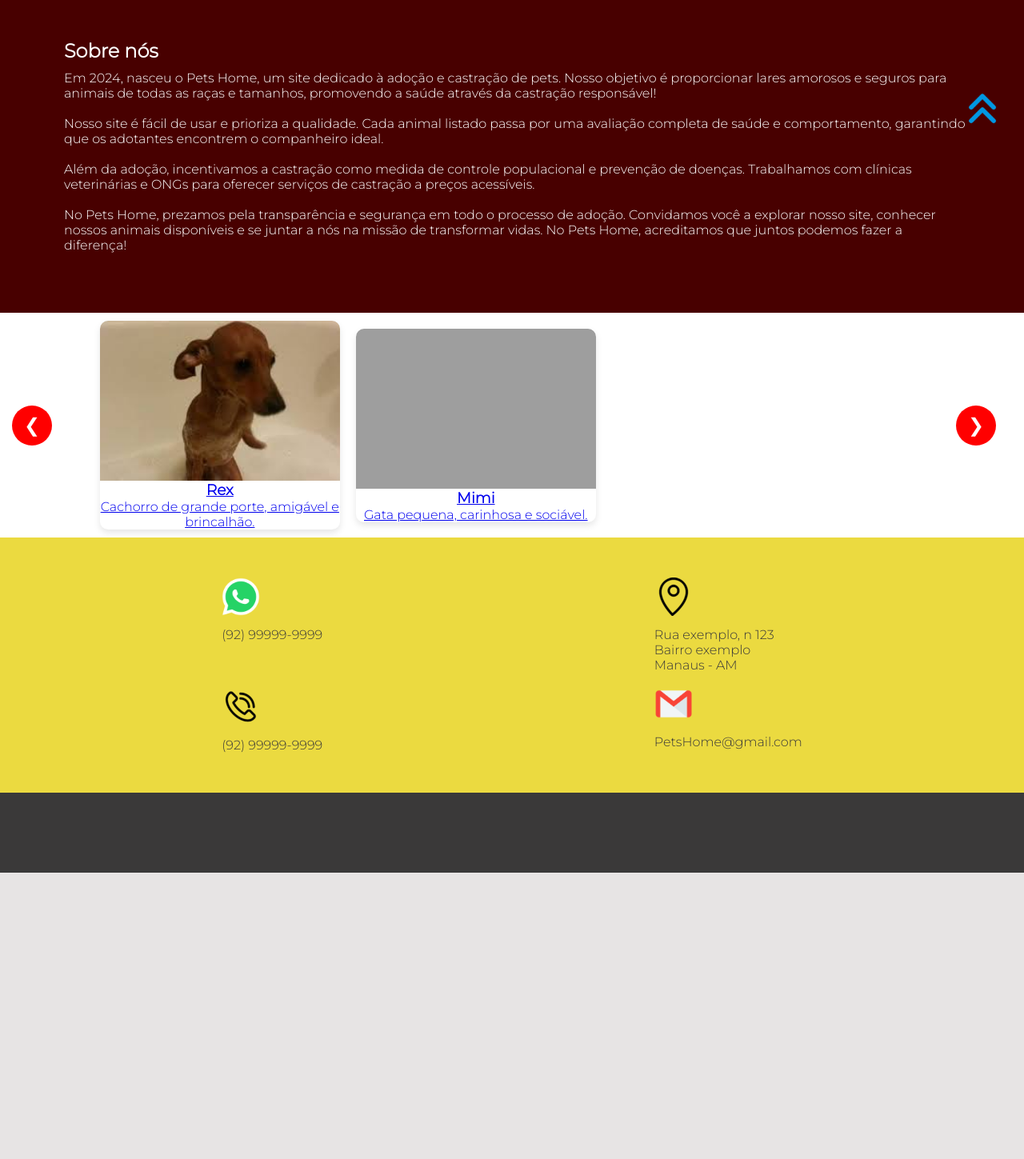
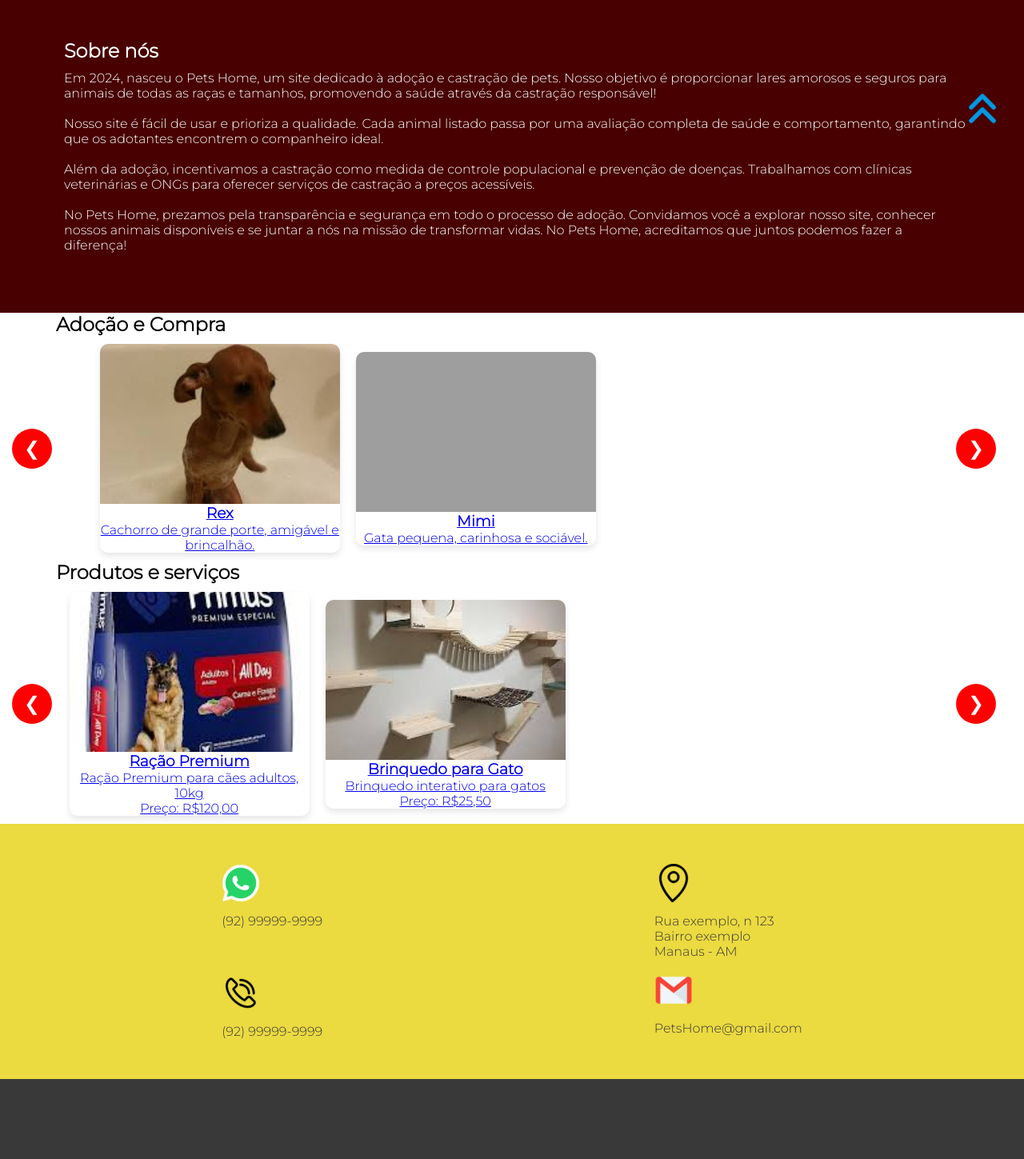
Before and after one commit to DevMarinh0/RealPetsHome, a PHP site: page / in a window 1280 px wide. Shown: the part 613-2062 px from the top of the page at 80% size. Before the commit the page ends 1704 px from the top, so only its background shows below. Run offline with PHP 8.4, Linux system fonts and the light colour scheme; data comes from the database, SQL or seed files in the repository; grey boxes are pictures that could not be loaded.

Commit message:
adicionado carrosel de produto e serviços no index

```diff
--- a/css/index.css
+++ b/css/index.css
@@ -1,4 +1,4 @@
-/* Importação ( Google Fonts) */
+/* Importação (Google Fonts) */
 @import url('https://fonts.googleapis.com/css2?family=Montserrat:wght@300&display=swap');
 
 /* RESET */
@@ -115,7 +115,7 @@ nav ul li a {
 /* Destaque */
 #inicio {
     height: 45vh;
-    padding: 50px 0px;
+    padding: 50px 0;
     background-color: #e7e4e4;
     background-attachment: fixed;
     background-size: cover;
@@ -128,14 +128,10 @@ nav ul li a {
 
 #textProj {
     color: #3693e3;
-    padding: 0px 15px;
+    padding: 0 15px;
 }
 
-#textProj h1 {
-    margin-bottom: 15px;
-}
-
-#textProj h2 {
+#textProj h1, #textProj h2 {
     margin-bottom: 15px;
 }
 
@@ -155,26 +151,28 @@ nav ul li a {
 }
 
 #video iframe {
-    width: 340px;
-    height: 191px;
+    width: 100%;
+    height: auto;
+    max-width: 560px;
+    max-height: 315px;
     border: 0;
 }
 
-/* Adoção */
-.carousel {
+/* Carrosséis */
+.carousel, .carousel-produtos {
     display: flex;
     justify-content: center;
     align-items: center;
     position: relative;
 }
 
-.carousel-wrapper {
+.carousel-wrapper, .carousel-produtos-wrapper {
     display: flex;
     overflow: hidden;
     width: 100%;
 }
 
-.cards {
+.cards, .cards-produtos {
     min-width: 300px;
     margin: 10px;
     background-color: white;
@@ -184,14 +182,14 @@ nav ul li a {
     text-align: center;
 }
 
-.image {
+.image, .image-produto {
     width: 100%;
     height: 200px;
     background-size: cover;
     background-position: center;
 }
 
-.carousel-btn {
+.carousel-btn, .carousel-btn-produto {
     position: absolute;
     top: 50%;
     transform: translateY(-50%);
@@ -210,11 +208,11 @@ nav ul li a {
     align-items: center;
 }
 
-.prev {
+.prev, .prev-produto {
     left: -55px;
 }
 
-.next {
+.next, .next-produto {
     right: -35px;
 }
 
@@ -238,11 +236,7 @@ address img {
     height: 48px;
 }
 
-#IconLocal {
-    display: none;
-}
-
-#maps {
+#IconLocal, #maps {
     display: none;
 }
 
@@ -267,72 +261,43 @@ footer {
     color: white;
 }
 
-/* Smartphone LandScape */
+/* Responsividade */
 @media (min-width: 576px) {
-    /* Layout */
     .container {
         max-width: 540px;
     }
 
-    /* Sobre */
     #video iframe {
-        width: 560px;
-        height: 315px;
+        width: 100%;
+        max-width: 560px;
+        max-height: 315px;
     }
 
-    /* Rodapé */
-    .flex4 {
-        flex-direction: row;
-        justify-content: space-between;
-        align-items: center;
-        width: 100%;
-    }
-
-    #social {
-        margin: 0;
-    }
-
-    .cards {
+    .cards, .cards-produtos {
         width: 70%;
     }
 }
 
-/* Tablet Portrait */
 @media (min-width: 768px) {
-    /* Layout */
     .container {
         max-width: 720px;
     }
 
-    /* Sobre */
-    #video iframe {
-        width: 560px;
-        height: 315px;
-    }
-
-    .cards {
+    .cards, .cards-produtos {
         width: 60%;
     }
 }
 
-/* Tablet LandScape */
 @media (min-width: 992px) {
     .container {
         max-width: 960px;
     }
 
-    /* Sobre */
-    #video iframe {
-        width: 560px;
-        height: 315px;
-    }
-
-    .cards {
+    .cards, .cards-produtos {
         width: 50%;
     }
 }
 
-/* PC */
 @media (min-width: 1200px) {
     .container {
         max-width: 1140px;
@@ -343,7 +308,7 @@ footer {
     }
 
     #logo {
-        margin-left: 0px;
+        margin-left: 0;
     }
 
     #logo img {
@@ -379,7 +344,6 @@ footer {
         transition: all 0.4s;
     }
 
-    /* Destaque */
     #destaqProj {
         display: inline;
     }
@@ -394,10 +358,10 @@ footer {
         margin-left: 70px;
     }
 
-    /* Sobre */
     #video iframe {
-        width: 560px;
-        height: 315px;
+        width: 100%;
+        max-width: 560px;
+        max-height: 315px;
     }
 
     #textoSobre {
@@ -409,12 +373,10 @@ footer {
         align-items: center;
     }
 
-    /* Adoção */
-    .cards {
+    .cards, .cards-produtos {
         width: 33%;
     }
 
-    /* Rodapé */
     .flex5 {
         flex-direction: row;
     }
--- a/js/carrosel.js
+++ b/js/carrosel.js
@@ -1,21 +1,24 @@
 const prevBtn = document.getElementById('prevBtn');
 const nextBtn = document.getElementById('nextBtn');
+const prevBtnProdutos = document.getElementById('prevBtnProdutos');
+const nextBtnProdutos = document.getElementById('nextBtnProdutos');
 const carrossel = document.getElementById('carrossel');
+const carrosselProdutos = document.getElementById('carrosselProdutos');
 let scrollAmount = 0;
 const scrollDistance = 320; // Distância de rolagem por clique
 const scrollDuration = 200; // Duração da rolagem em milissegundos
 
 let isScrolling = false;
 
-function scrollCarrossel(distance) {
+function scrollCarrossel(carrosselElement, distance) {
     if (isScrolling) return;
     isScrolling = true;
 
     // Verifica se o movimento vai além do limite esquerdo ou direito do carrossel
-    const maxScroll = carrossel.scrollWidth - carrossel.clientWidth;
+    const maxScroll = carrosselElement.scrollWidth - carrosselElement.clientWidth;
     scrollAmount = Math.max(0, Math.min(maxScroll, scrollAmount + distance));
 
-    carrossel.scrollTo({
+    carrosselElement.scrollTo({
         top: 0,
         left: scrollAmount,
         behavior: 'smooth'
@@ -28,9 +31,17 @@ function scrollCarrossel(distance) {
 }
 
 nextBtn.addEventListener('click', () => {
-    scrollCarrossel(scrollDistance);
+    scrollCarrossel(carrossel, scrollDistance);
 });
 
 prevBtn.addEventListener('click', () => {
-    scrollCarrossel(-scrollDistance);
+    scrollCarrossel(carrossel, -scrollDistance);
 });
+
+nextBtnProdutos.addEventListener('click', () => {
+    scrollCarrossel(carrosselProdutos, scrollDistance);
+});
+
+prevBtnProdutos.addEventListener('click', () => {
+    scrollCarrossel(carrosselProdutos, -scrollDistance);
+});
--- a/php/index.php
+++ b/php/index.php
@@ -70,6 +70,7 @@ $result = $conn->query($sql);
     <!-- Seção de Adoção -->
     <section id="adocao">
         <div class="container">
+            <h2>Adoção e Compra</h2>
             <div class="carousel">
                 <button class="carousel-btn prev" id="prevBtn">&#x276E;</button>
                 <div class="carousel-wrapper" id="carrossel">
@@ -104,7 +105,49 @@ $result = $conn->query($sql);
             </div>
         </div>
     </section>
+<!-- Seção de Produtos Patrocinadores -->
+<section id="produtos">
+    <div class="container">
+        <h2>Produtos e serviços</h2>
+        <div class="carousel">
+            <button class="carousel-btn prev" id="prevBtnProdutos">&#x276E;</button>
+            <div class="carousel-wrapper" id="carrosselProdutos">
+                <div class="Card">
+                    <?php
+                    // Executa uma consulta para buscar id, nome, descrição e foto dos produtos patrocinadores
+                    $sql_produtos = "SELECT id, nome, preco, descricao, foto FROM produtosPatrocinadores";
+                    $result_produtos = $conn->query($sql_produtos);
 
+                    // Verifica se há resultados na consulta
+                    if ($result_produtos->num_rows > 0) {
+                        // Loop através dos resultados e exibe cada produto
+                        while ($row_produto = $result_produtos->fetch_assoc()) {
+                            echo '<div class="cards">';
+                            // Adiciona um link ao redor do card
+                            echo '<a href="produto.php?id=' . $row_produto["id"] . '">';
+                            // Exibe a foto do produto se existir, caso contrário, usa uma imagem padrão
+                            if ($row_produto["foto"]) {
+                                echo '<div class="image" style="background-image: url(\'../uploadsPatrocinador/' . $row_produto["foto"] . '\');"></div>';
+                            } else {
+                                echo '<div class="image" style="background-image: url(\'assets/default.jpg\');"></div>';
+                            }
+                            echo '<h3>' . $row_produto["nome"] . '</h3>';
+                            echo '<p>' . $row_produto["descricao"] . '</p>';
+                            echo '<p>Preço: R$' . number_format($row_produto["preco"], 2, ',', '.') . '</p>';
+                            echo '</a>';
+                            echo '</div>';
+                        }
+                    } else {
+                        // Mensagem exibida se nenhum produto for encontrado
+                        echo "Nenhum produto encontrado.";
+                    }
+                    ?>
+                </div>
+            </div>
+            <button class="carousel-btn next" id="nextBtnProdutos">&#x276F;</button>
+        </div>
+    </div>
+</section>
     <!-- Rodapé -->
     <address>
         <div class="container flex5">
```
Also changed, not shown: uploadsPatrocinador/pngwing.com.png (added).
